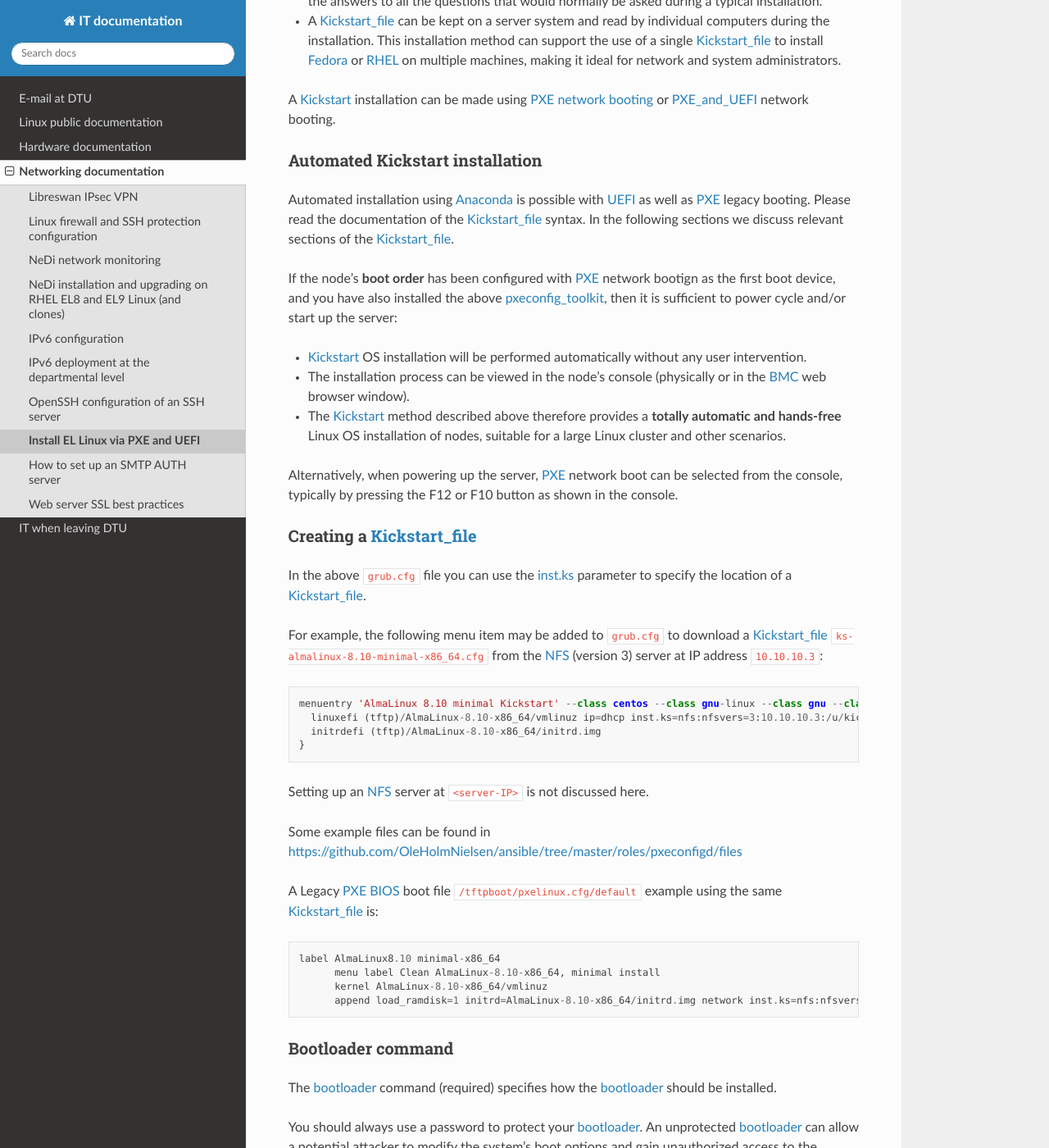
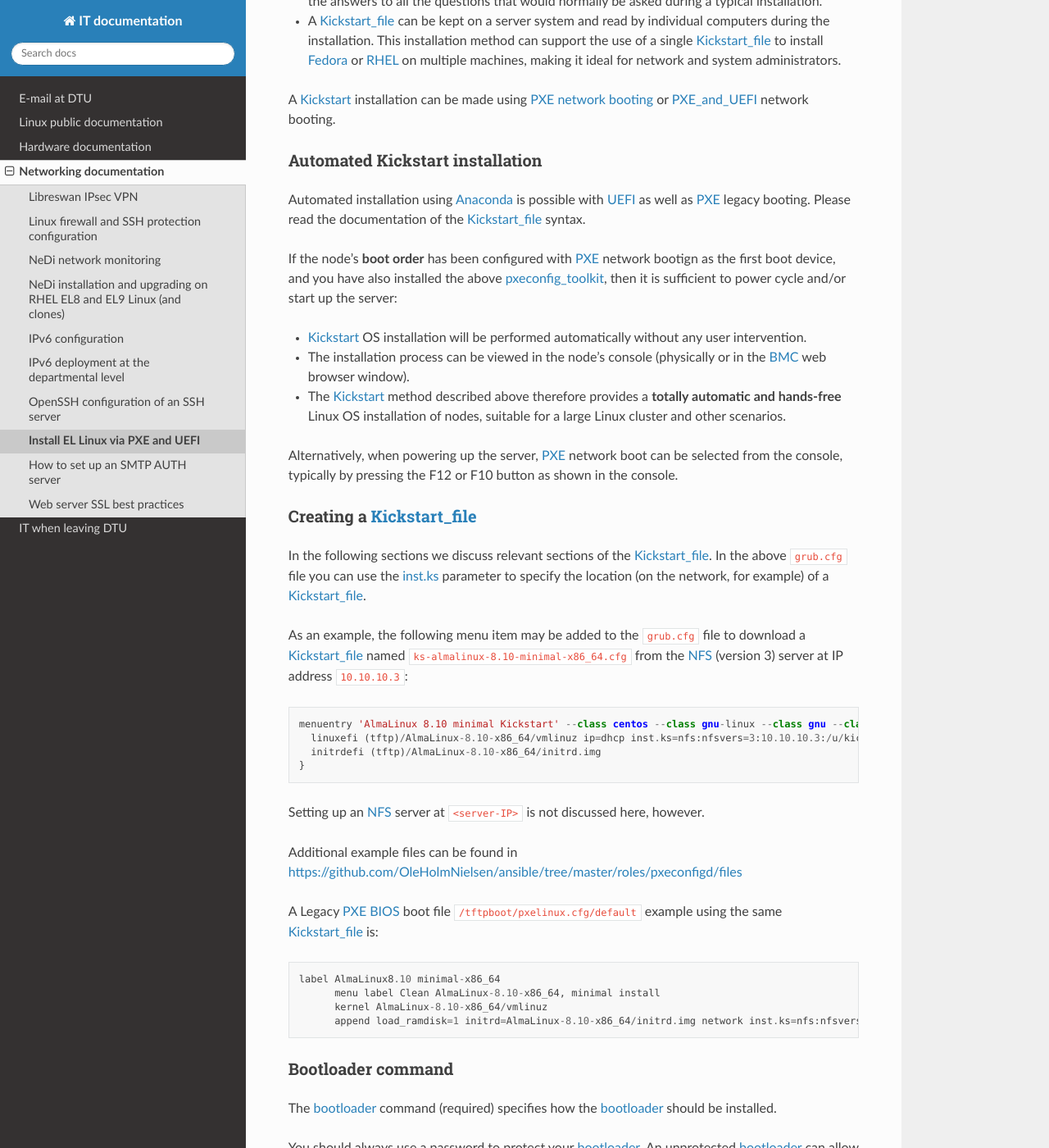
Before and after one commit to OleHolmNielsen/ITwiki, a Sphinx documentation site: the page built from docs/PXE_and_UEFI.rst, in a window 1280 px wide and 1400 px high, scrolled down 9502 px. Shown: the whole window at 82% size. Built offline with Sphinx 7.4.7 and the Read the Docs theme 3.1.0, drawn with Linux system fonts in a browser that asks for light colours.

Commit message:
Minor edits

```diff
--- a/docs/PXE_and_UEFI.rst
+++ b/docs/PXE_and_UEFI.rst
@@ -470,9 +469,12 @@
 Creating a Kickstart_file_
 -------------------------------
 
-In the above ``grub.cfg`` file you can use the inst.ks_ parameter to specify the location of a Kickstart_file_.
+In the following sections we discuss relevant sections of the Kickstart_file_.
+In the above ``grub.cfg`` file you can use the inst.ks_ parameter to specify the location
+(on the network, for example) of a Kickstart_file_.
 
-For example, the following menu item may be added to ``grub.cfg`` to download a Kickstart_file_ ``ks-almalinux-8.10-minimal-x86_64.cfg``
+As an example, the following menu item may be added to the ``grub.cfg`` file
+to download a Kickstart_file_ named ``ks-almalinux-8.10-minimal-x86_64.cfg``
 from the NFS_ (version 3) server at IP address ``10.10.10.3``::
 
   menuentry 'AlmaLinux 8.10 minimal Kickstart' --class centos --class gnu-linux --class gnu --class os --unrestricted {
@@ -480,9 +482,9 @@
     initrdefi (tftp)/AlmaLinux-8.10-x86_64/initrd.img
   }
 
-Setting up an NFS_ server at ``<server-IP>`` is not discussed here.
+Setting up an NFS_ server at ``<server-IP>`` is not discussed here, however.
 
-Some example files can be found in https://github.com/OleHolmNielsen/ansible/tree/master/roles/pxeconfigd/files
+Additional example files can be found in https://github.com/OleHolmNielsen/ansible/tree/master/roles/pxeconfigd/files
 
 A Legacy PXE_ BIOS_ boot file ``/tftpboot/pxelinux.cfg/default`` example using the same Kickstart_file_ is::
 
```
Also changed, not shown: other parts of docs/PXE_and_UEFI.rst (+0 -1 lines).
